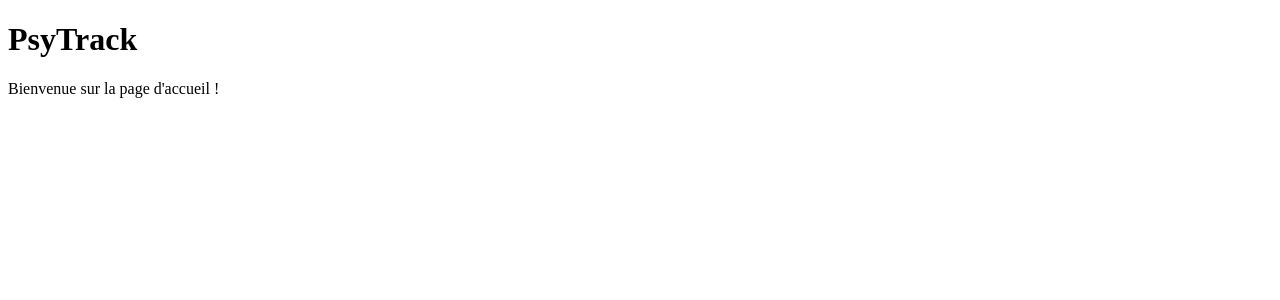
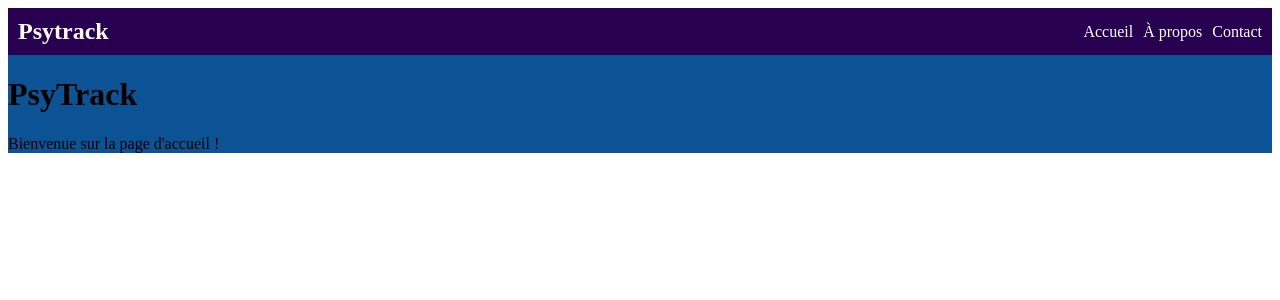
Before and after one commit to PryDatar/PsyTrack, a Next.js app: page / in a window 1280 px wide. Shown: the top 300 px of the page. Built offline with nearby package versions, Linux system fonts and the light colour scheme.

Commit message:
[ADD] NavBar

```diff
--- a/package.json
+++ b/package.json
@@ -21,6 +21,7 @@
   },
   "homepage": "https://github.com/PryDatar/PsyTrack#readme",
   "dependencies": {
-    "next": "^13.4.7"
+    "next": "^13.4.7",
+    "styled-components": "^6.0.2"
   }
 }
--- /dev/null
+++ b/pages/NavBar/NavBar.css
@@ -0,0 +1,33 @@
+.NavBar {
+  background-color: #27004F;
+  display: flex;
+  justify-content: space-between;
+  align-items: center;
+  padding: 10px;
+  color: #fff;
+}
+
+.logo {
+  font-weight: bold;
+  font-size: 1.5rem;
+}
+
+.navLinks {
+  list-style-type: none;
+  display: flex;
+  margin: 0;
+  padding: 0;
+}
+
+.navLinks li {
+  margin-left: 10px;
+}
+
+.navLinks li a {
+  text-decoration: none;
+  color: #fff;
+}
+
+.navLinks li a:hover {
+  font-weight: bold;
+}
--- /dev/null
+++ b/pages/NavBar/NavBar.js
@@ -0,0 +1,48 @@
+import React from 'react';
+import styled from 'styled-components';
+
+const NavBar = () => {
+  return (
+    <StyledNavBar>
+      <Logo>Psytrack</Logo>
+      <NavLinks>
+        <NavLink href="/">Accueil</NavLink>
+        <NavLink href="/about">À propos</NavLink>
+        <NavLink href="/contact">Contact</NavLink>
+      </NavLinks>
+    </StyledNavBar>
+  );
+};
+
+const StyledNavBar = styled.nav`
+  background-color: #27004F;
+  display: flex;
+  justify-content: space-between;
+  align-items: center;
+  padding: 10px;
+  color: #fff;
+`;
+
+const Logo = styled.div`
+  font-weight: bold;
+  font-size: 1.5rem;
+`;
+
+const NavLinks = styled.ul`
+  list-style-type: none;
+  display: flex;
+  margin: 0;
+  padding: 0;
+`;
+
+const NavLink = styled.a`
+  text-decoration: none;
+  color: #fff;
+  margin-left: 10px;
+
+  &:hover {
+    font-weight: bold;
+  }
+`;
+
+export default NavBar;
--- a/pages/index.js
+++ b/pages/index.js
@@ -1,12 +1,22 @@
 import React from 'react';
+// import Header from './Header';
+import NavBar from "./NavBar/NavBar";
+import styled from 'styled-components';
+
 
 const HomePage = () => {
   return (
-    <div>
+    <HomeContainer>
+      <NavBar />
       <h1>PsyTrack</h1>
       <p>Bienvenue sur la page d'accueil !</p>
-    </div>
+    </HomeContainer>
   );
 };
 
+const HomeContainer = styled.div`
+background-color: #0b5394;
+width: 100%;
+height: 100%;
+`
 export default HomePage;
```
Also changed, not shown: 1 other file (tests, documents, lock files or other folders).
